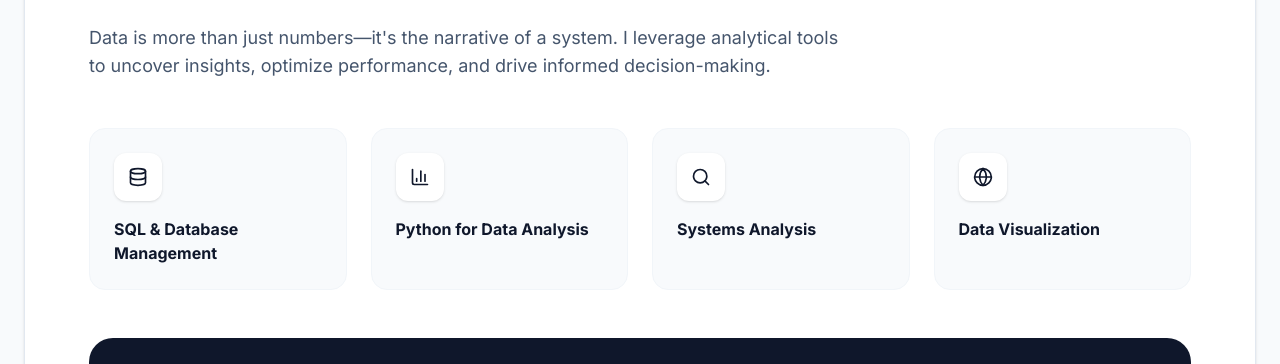
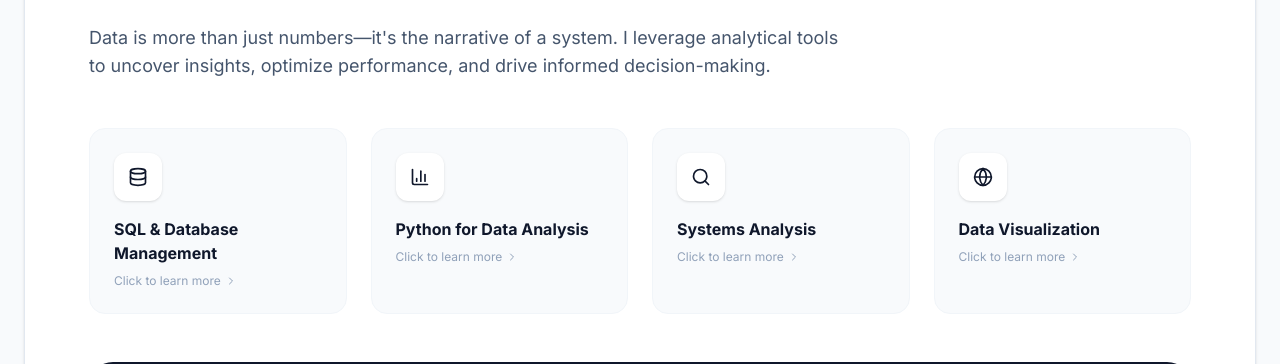
Before and after one commit to LucasBartlome/LucasBartlome.github.io, a React (Vite) app: page / in a window 1280 px wide. Shown: the part 1600-1964 px from the top of the page. Built offline with nearby package versions, Linux system fonts and the light colour scheme; a web font is replaced by a local one.

Commit message:
Update App.tsx

```diff
--- a/src/App.tsx
+++ b/src/App.tsx
@@ -111,6 +111,7 @@ const SectionHeading = ({ children, subtitle, id }: { children: React.ReactNode,
 
 export default function App() {
   const [selectedProject, setSelectedProject] = useState<Project | null>(null);
+  const [selectedSkill, setSelectedSkill] = useState<{ name: string, description: string } | null>(null);
   const [showResume, setShowResume] = useState(false);
   const [activeTab, setActiveTab] = useState<'overview' | 'gallery'>('overview');
   const [activeLightboxImageIndex, setActiveLightboxImageIndex] = useState<number | null>(null);
@@ -165,10 +166,26 @@ export default function App() {
   ];
 
   const analyticsSkills = [
-    { name: "SQL & Database Management", icon: <Database className="w-5 h-5" /> },
-    { name: "Python for Data Analysis", icon: <BarChart3 className="w-5 h-5" /> },
-    { name: "Systems Analysis", icon: <Search className="w-5 h-5" /> },
-    { name: "Data Visualization", icon: <Globe className="w-5 h-5" /> }
+    {
+      name: "SQL & Database Management",
+      icon: <Database className="w-5 h-5" />,
+      description: "Created and populated SQL databases for use in a classroom environment for SQL and database management."
+    },
+    {
+      name: "Python for Data Analysis",
+      icon: <BarChart3 className="w-5 h-5" />,
+      description: "Machine learning in Google Colab from Python for data analysis."
+    },
+    {
+      name: "Systems Analysis",
+      icon: <Search className="w-5 h-5" />,
+      description: "Experienced in evaluating complex workflows and database structures to identify bottlenecks and implement efficient data-driven solutions."
+    },
+    {
+      name: "Data Visualization",
+      icon: <Globe className="w-5 h-5" />,
+      description: "Power BI for data visualization."
+    }
   ];
 
   return (
@@ -274,12 +291,16 @@ export default function App() {
                 whileInView={{ opacity: 1, y: 0 }}
                 viewport={{ once: true }}
                 transition={{ delay: i * 0.1 }}
-                className="p-6 rounded-2xl bg-slate-50 border border-slate-100 hover:border-slate-300 transition-all group"
+                onClick={() => setSelectedSkill(skill)}
+                className="p-6 rounded-2xl bg-slate-50 border border-slate-100 hover:bg-white hover:shadow-md transition-all group cursor-pointer"
               >
                 <div className="w-12 h-12 bg-white rounded-xl shadow-sm flex items-center justify-center mb-4 text-slate-900 group-hover:scale-110 transition-transform">
                   {skill.icon}
                 </div>
                 <h3 className="font-bold text-slate-900">{skill.name}</h3>
+                <p className="text-xs text-slate-400 mt-2 flex items-center gap-1">
+                  Click to learn more <ChevronRight className="w-3 h-3" />
+                </p>
               </motion.div>
             ))}
           </div>
@@ -615,12 +636,12 @@ export default function App() {
                         </h3>
                         <div className="space-y-6">
                           <div>
-                            <p className="font-bold text-slate-900">B.S. in Computer Science / IT</p>
-                            <p className="text-sm text-slate-500 italic">University Level Education</p>
+                            <p className="font-bold text-slate-900">Missouri University of Science and Technology</p>
+                            <p className="text-sm text-slate-500 italic">B.S. in Computer Science / IT</p>
                           </div>
                           <div>
-                            <p className="font-bold text-slate-900">High School Diploma</p>
-                            <p className="text-sm text-slate-500 italic">Arnold, Missouri</p>
+                            <p className="font-bold text-slate-900">Seckman High School</p>
+                            <p className="text-sm text-slate-500 italic">High School Diploma</p>
                           </div>
                         </div>
                       </section>
@@ -712,6 +733,39 @@ export default function App() {
           )}
         </AnimatePresence>
 
+        {/* Skill Detail Modal */}
+        <AnimatePresence>
+          {selectedSkill && (
+            <div className="fixed inset-0 z-[200] flex items-center justify-center p-4">
+              <motion.div
+                initial={{ opacity: 0 }}
+                animate={{ opacity: 1 }}
+                exit={{ opacity: 0 }}
+                onClick={() => setSelectedSkill(null)}
+                className="absolute inset-0 bg-slate-900/40 backdrop-blur-sm"
+              />
+              <motion.div
+                initial={{ opacity: 0, scale: 0.9, y: 20 }}
+                animate={{ opacity: 1, scale: 1, y: 0 }}
+                exit={{ opacity: 0, scale: 0.9, y: 20 }}
+                className="relative w-full max-w-md bg-white rounded-3xl shadow-2xl p-8 overflow-hidden"
+              >
+                <button
+                  onClick={() => setSelectedSkill(null)}
+                  className="absolute top-4 right-4 p-2 text-slate-400 hover:text-slate-900 transition-colors"
+                >
+                  <X className="w-5 h-5" />
+                </button>
+
+                <h3 className="text-2xl font-bold mb-4 pr-8">{selectedSkill.name}</h3>
+                <p className="text-slate-600 leading-relaxed">
+                  {selectedSkill.description}
+                </p>
+              </motion.div>
+            </div>
+          )}
+        </AnimatePresence>
+
         {/* Contact CTA */}
         <section className="relative rounded-[3rem] bg-slate-900 py-20 px-8 md:px-16 overflow-hidden text-center">
           <div className="absolute top-0 left-0 w-full h-full opacity-20 pointer-events-none">
```
